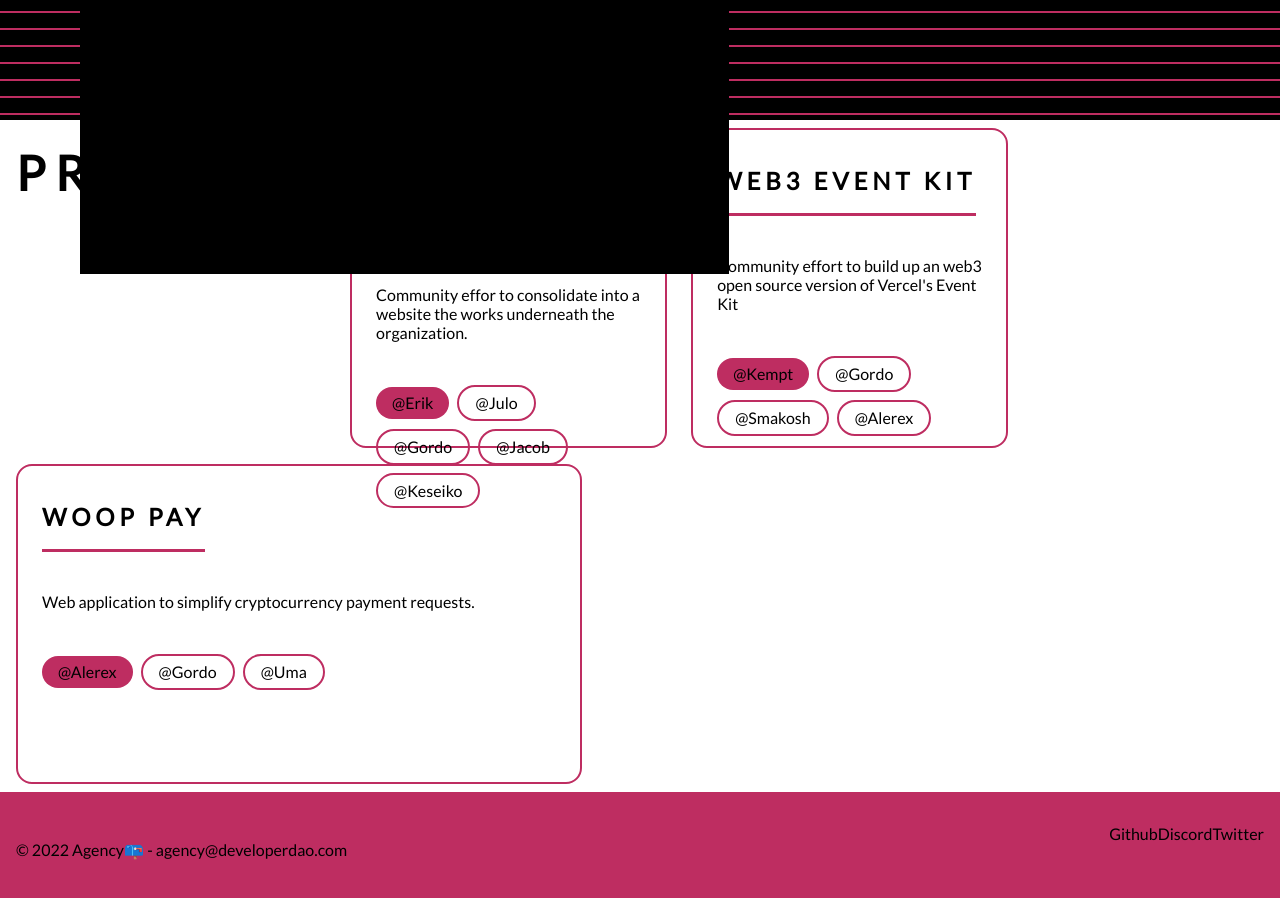
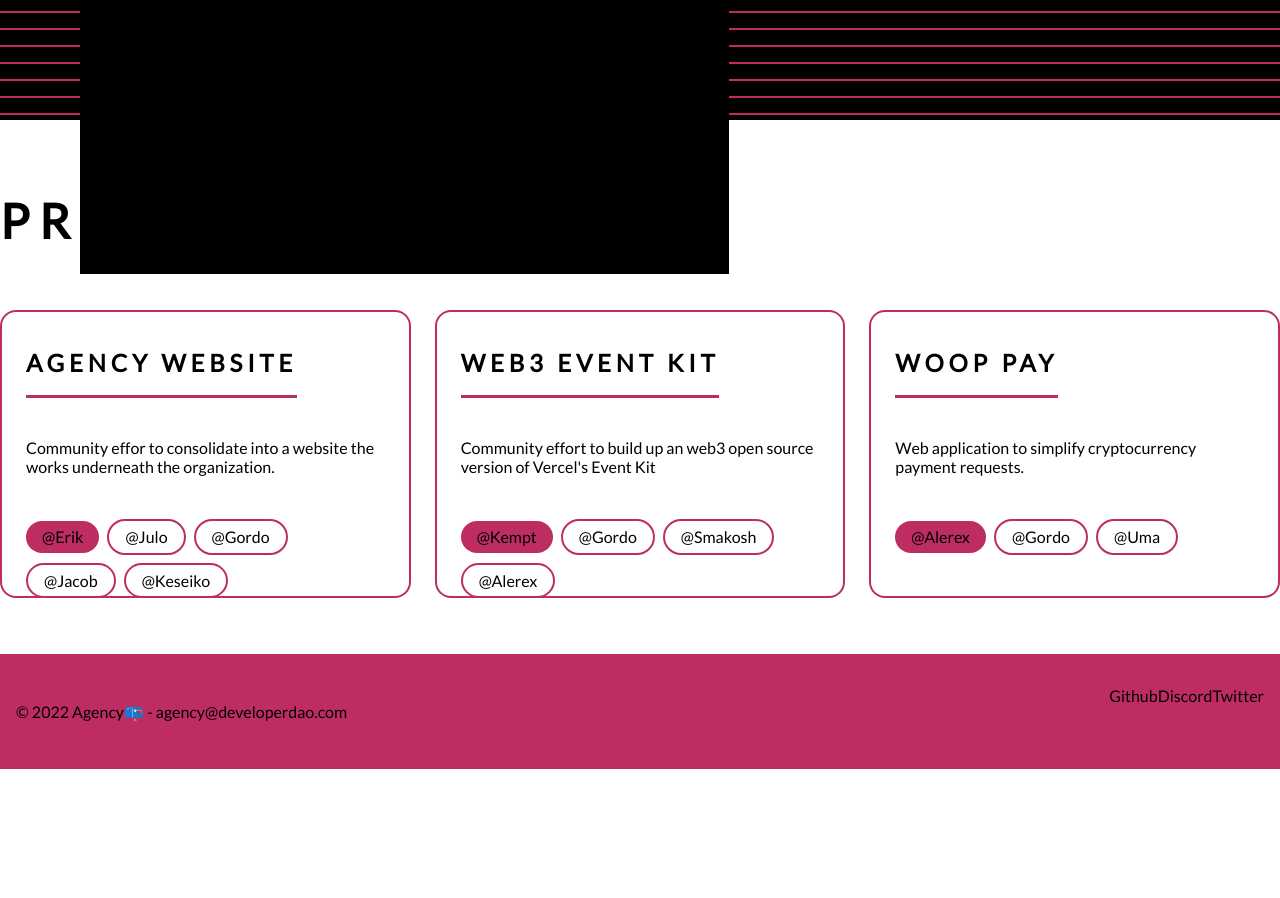
Before and after one commit to 0xJulo/Agency-Landing-Julo, a Next.js app: page / in a window 1280 px wide. Shown: the part 560-1458 px from the top of the page. After the commit the page ends 1329 px from the top, so only its background shows below. Built offline with nearby package versions, Linux system fonts and the light colour scheme.

Commit message:
Mobile styling

```diff
--- a/components/Card/Card.module.css
+++ b/components/Card/Card.module.css
@@ -1,10 +1,22 @@
 .card{
-    width: 100%;
     border: 2px solid #be2d61;
     padding: 1.5em;
     border-radius: 1em;
-    height: 20em;
     margin: .5em 0;
+    width: 100%;
+
+}
+
+@media (min-width: 481px) {
+    .card{
+        height: 18em;
+    }
+}
+
+@media (min-width: 769px) {
+    .card{
+        height: 18em;
+    }
 }
 
 .card:hover{
--- a/components/Card/CardContainer.js
+++ b/components/Card/CardContainer.js
@@ -5,12 +5,11 @@ function CardContainer() {
   return (
     <>
       {projects.map((project, index) => (
-        <div className='third' key={index}>
+        <div key={index} className='third'>
           <Card
             title={project.name}
             description={project.description}
             people={project.people}
-            className='third'
           />
         </div>
       ))}
--- a/components/Projects/ProjectsContainer.js
+++ b/components/Projects/ProjectsContainer.js
@@ -1,6 +1,7 @@
 import { useSpring, animated } from '@react-spring/web';
 import Heading2 from '../Typography/H2/Heading2';
 import CardContainer from '../Card/CardContainer';
+import styles from './ProjectsContainer.module.css';
 
 function ProjectsContainer() {
   // react spring animation
@@ -16,11 +17,15 @@ function ProjectsContainer() {
   });
 
   return (
-    <animated.section style={fadeInProjects} className='Grid projectsContainer'>
+    <section className={styles.projects}>
       <Heading2>Projects</Heading2>
-      <CardContainer />
-    </animated.section>
+      <animated.div style={fadeInProjects} className='Grid'>
+        <CardContainer />
+      </animated.div>
+    </section>
   );
 }
 
 export default ProjectsContainer;
+
+// <animated.section style={fadeInProjects} className='Grid projectsContainer'>
--- a/components/Projects/ProjectsContainer.module.css
+++ b/components/Projects/ProjectsContainer.module.css
@@ -1,3 +1,3 @@
-.projectsContainer {
-    padding: 0 1em;
+.projects {
+    padding: 3em 0;
 }
```
